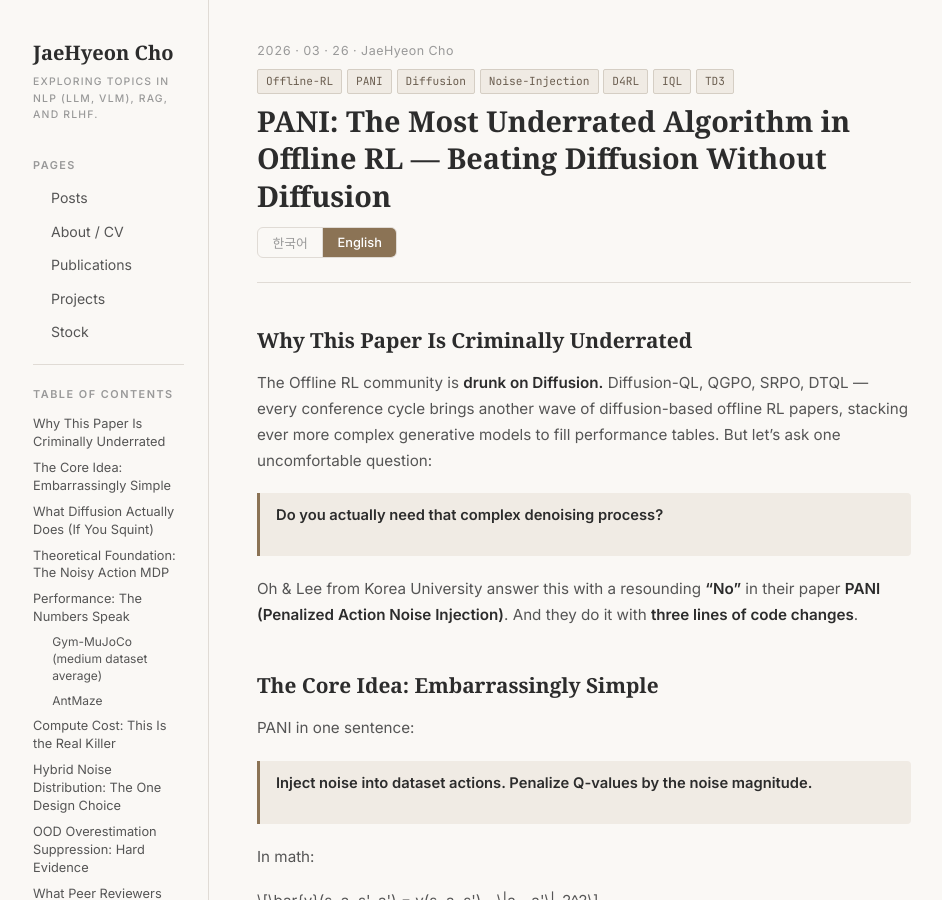
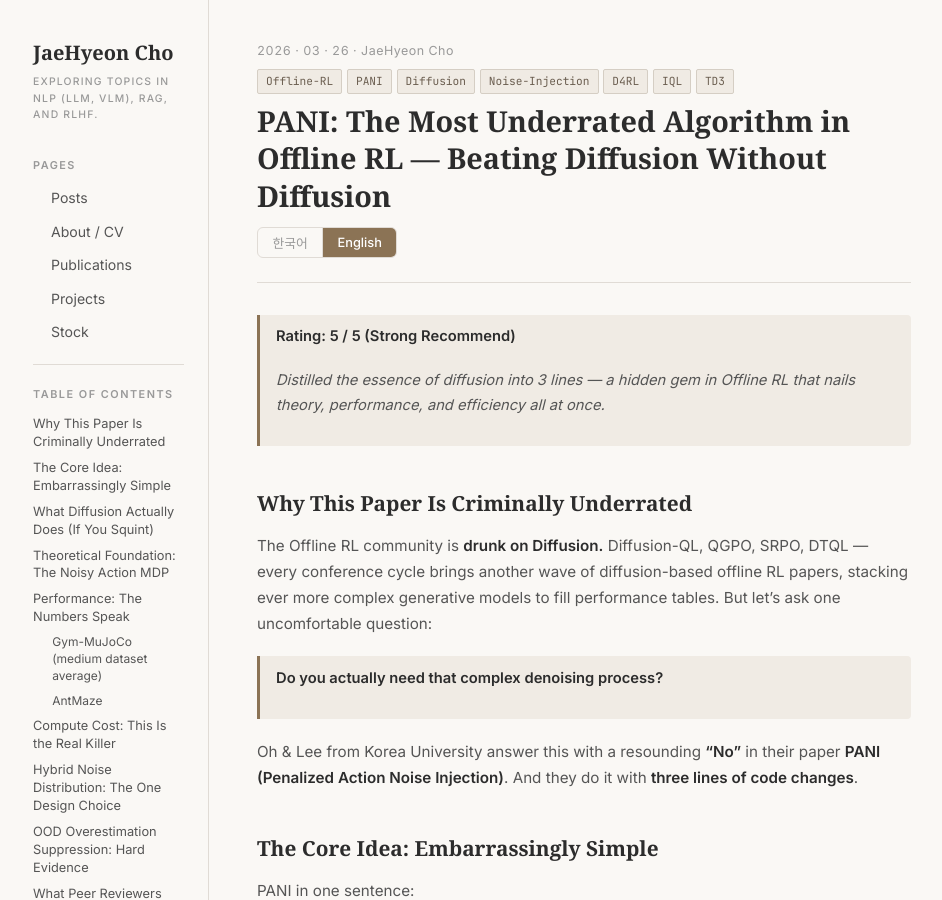
Before and after one commit to bonin147/bonin147.github.io, a Jekyll site: the page built from _posts/2026-03-26-pani-offline-rl.md, in a window 1280 px wide and 900 px high. Shown: the whole window, without its empty margins (101-1043 px from the left). Built offline with Jekyll 4.4.1, drawn with Linux system fonts in a browser that asks for light colours; some web fonts are replaced.

Commit message:
Add recommendation rating (5/5 Strong Recommend) to PANI review post
Co-Authored-By: Claude Opus 4.6 <noreply@anthropic.com>

```diff
--- a/_posts/2026-03-26-pani-offline-rl.md
+++ b/_posts/2026-03-26-pani-offline-rl.md
@@ -10,6 +10,10 @@ bilingual: true
 ---
 
 <div class="lang-ko" markdown="1">
+
+> **추천 점수: 5 / 5 (Strong Recommend)**
+>
+> *Diffusion의 본질을 3줄로 증류해냈다 — 이론, 성능, 효율 모두 잡은 Offline RL의 숨겨진 보석.*
 
 ## 왜 이 논문이 저평가되었는가
 
@@ -192,6 +196,10 @@ PANI는 최근 몇 년간 Offline RL 분야에서 나온 **가장 과소평가
 
 <div class="lang-en" markdown="1">
 
+> **Rating: 5 / 5 (Strong Recommend)**
+>
+> *Distilled the essence of diffusion into 3 lines — a hidden gem in Offline RL that nails theory, performance, and efficiency all at once.*
+
 ## Why This Paper Is Criminally Underrated
 
 The Offline RL community is **drunk on Diffusion.** Diffusion-QL, QGPO, SRPO, DTQL — every conference cycle brings another wave of diffusion-based offline RL papers, stacking ever more complex generative models to fill performance tables. But let's ask one uncomfortable question:
```
